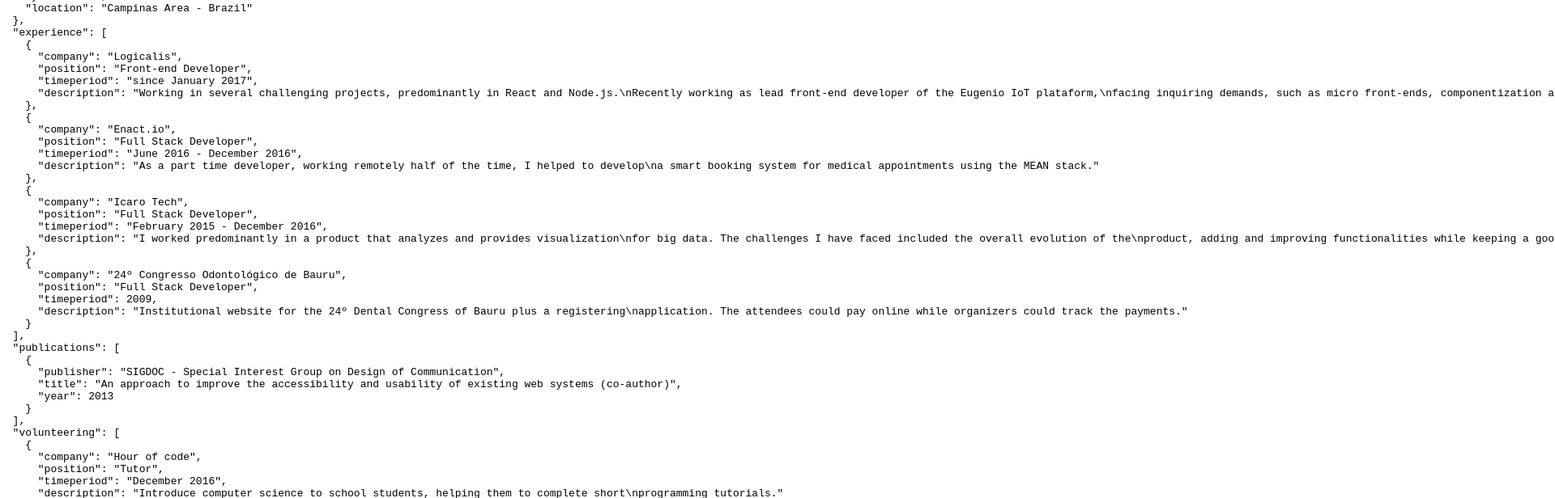
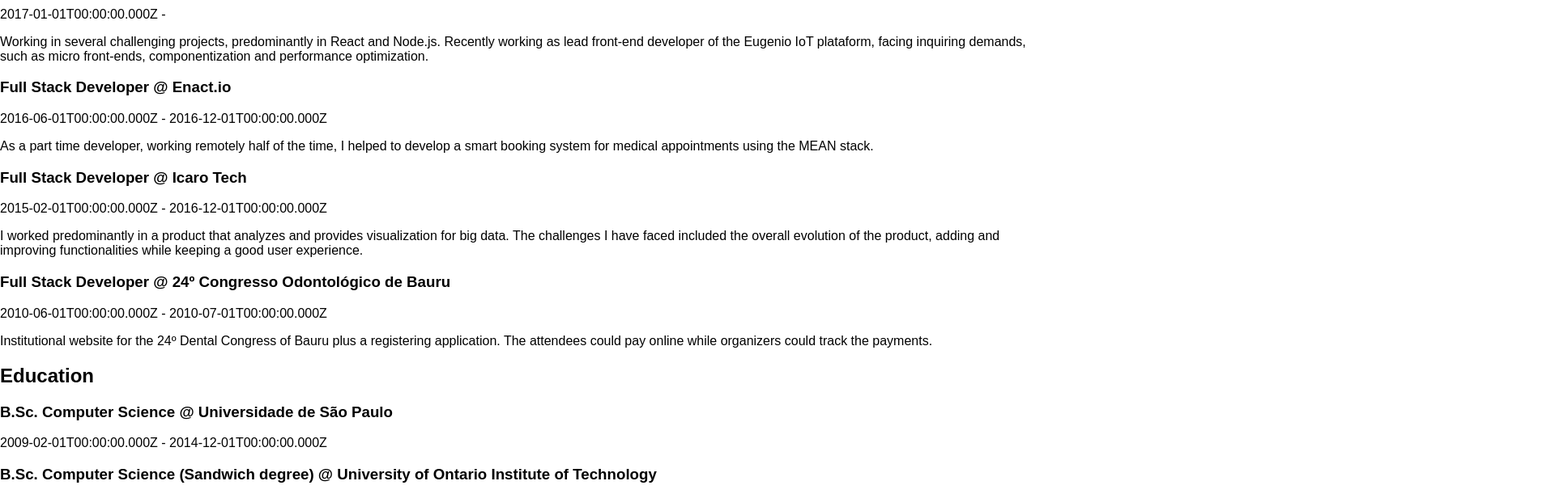
Before and after one commit to matheusramos/resume, a React (Create React App) app: page / in a window 1280 px wide. Shown: the part 160-776 px from the top of the page at 81% size, 1920 px wide, since content can reach past the window. Built offline with nearby package versions, Linux system fonts and the light colour scheme.

Commit message:
Add resume proto version
Adds work xp and education components.
Make some improvements over json format.

```diff
--- a/src/App.js
+++ b/src/App.js
@@ -1,9 +1,43 @@
-import React, { Component } from 'react';
+import React, { Component, Fragment } from 'react';
+
+import MainSection from './components/MainSection';
+import Experience from './components/Experience';
+import Education from './components/Education';
+
 import info from './data.json';
 
 class App extends Component {
   render() {
-    return <pre>{JSON.stringify(info, null, 2)}</pre>;
+    const { experience, education } = info;
+    return (
+      <Fragment>
+        <h1>{`${info.name.first} ${info.name.last}`}</h1>
+        <MainSection title="Work experience">
+          {experience.map(xp => (
+            <Experience
+              key={`${xp.title}-${xp.company}`}
+              company={xp.company}
+              position={xp.position}
+              startDate={xp.start && new Date(xp.start)}
+              endDate={xp.end && new Date(xp.end)}
+              description={xp.description}
+            />
+          ))}
+        </MainSection>
+        <MainSection title="Education">
+          {education.map(ed => (
+            <Education
+              key={`${ed.degree}-${ed.institute}`}
+              institute={ed.institute}
+              degree={ed.degree}
+              startDate={ed.start && new Date(ed.start)}
+              endDate={ed.end && new Date(ed.end)}
+              description={ed.description}
+            />
+          ))}
+        </MainSection>
+      </Fragment>
+    );
   }
 }
 
--- /dev/null
+++ b/src/components/Education.js
@@ -0,0 +1,23 @@
+import React from 'react';
+import PropTypes from 'prop-types';
+import MainEntry from './MainEntry';
+
+const Education = props => (
+  <MainEntry
+    title={props.degree}
+    place={props.institute}
+    startDate={props.startDate}
+    endDate={props.endDate}
+    description={props.description}
+  />
+);
+
+Education.propTypes = {
+  degree: PropTypes.string,
+  institute: PropTypes.string,
+  startDate: PropTypes.instanceOf(Date).isRequired,
+  endDate: PropTypes.instanceOf(Date),
+  description: PropTypes.string,
+};
+
+export default Education;
--- /dev/null
+++ b/src/components/Experience.js
@@ -0,0 +1,23 @@
+import React from 'react';
+import PropTypes from 'prop-types';
+import MainEntry from './MainEntry';
+
+const Experience = props => (
+  <MainEntry
+    title={props.position}
+    place={props.company}
+    startDate={props.startDate}
+    endDate={props.endDate}
+    description={props.description}
+  />
+);
+
+Experience.propTypes = {
+  company: PropTypes.string,
+  position: PropTypes.string,
+  startDate: PropTypes.instanceOf(Date).isRequired,
+  endDate: PropTypes.instanceOf(Date),
+  description: PropTypes.string,
+};
+
+export default Experience;
--- /dev/null
+++ b/src/components/MainEntry.js
@@ -0,0 +1,35 @@
+import React from 'react';
+import PropTypes from 'prop-types';
+
+const MainEntry = props => {
+  const { title, place, startDate, endDate, description } = props;
+  return (
+    <div>
+      <h3>
+        {title} @ {place}
+      </h3>
+      <p>
+        {startDate && startDate.toISOString()} -{' '}
+        {endDate && endDate.toISOString()}
+      </p>
+      <p>{description}</p>
+    </div>
+  );
+};
+
+MainEntry.defaultProps = {
+  place: null,
+  startDate: null,
+  endDate: null,
+  description: null,
+};
+
+MainEntry.propTypes = {
+  title: PropTypes.string.isRequired,
+  place: PropTypes.string,
+  startDate: PropTypes.instanceOf(Date).isRequired,
+  endDate: PropTypes.instanceOf(Date),
+  description: PropTypes.string,
+};
+
+export default MainEntry;
--- /dev/null
+++ b/src/components/MainSection.js
@@ -0,0 +1,8 @@
+import React, { Fragment } from 'react';
+
+export default props => (
+  <Fragment>
+    <h2>{props.title}</h2>
+    {props.children}
+  </Fragment>
+);
--- a/src/data.json
+++ b/src/data.json
@@ -14,25 +14,28 @@
     {
       "company": "Logicalis",
       "position": "Front-end Developer",
-      "timeperiod": "since January 2017",
+      "start": "2017-01-01",
       "description": "Working in several challenging projects, predominantly in React and Node.js.\nRecently working as lead front-end developer of the Eugenio IoT plataform,\nfacing inquiring demands, such as micro front-ends, componentization and\nperformance optimization."
     },
     {
       "company": "Enact.io",
       "position": "Full Stack Developer",
-      "timeperiod": "June 2016 - December 2016",
+      "start": "2016-06-01",
+      "end": "2016-12-01",
       "description": "As a part time developer, working remotely half of the time, I helped to develop\na smart booking system for medical appointments using the MEAN stack."
     },
     {
       "company": "Icaro Tech",
       "position": "Full Stack Developer",
-      "timeperiod": "February 2015 - December 2016",
+      "start": "2015-02-01",
+      "end": "2016-12-01",
       "description": "I worked predominantly in a product that analyzes and provides visualization\nfor big data. The challenges I have faced included the overall evolution of the\nproduct, adding and improving functionalities while keeping a good user experience."
     },
     {
       "company": "24º Congresso Odontológico de Bauru",
       "position": "Full Stack Developer",
-      "timeperiod": 2009,
+      "start": "2010-06-01",
+      "end": "2010-07-01",
       "description": "Institutional website for the 24º Dental Congress of Bauru plus a registering\napplication. The attendees could pay online while organizers could track the payments."
     }
   ],
@@ -53,14 +56,18 @@
   ],
   "education": [
     {
-      "degree": "Universidade de São Paulo",
-      "timeperiod": "2009 - 2014",
-      "description": "B.Sc. Computer Science"
+      "institute": "Universidade de São Paulo",
+      "degree": "B.Sc. Computer Science",
+      "start": "2009-02-01",
+      "end": "2014-12-01",
+      "description": ""
     },
     {
-      "degree": "University of Ontario Institute of Technology",
-      "timeperiod": "2012 - 2013",
-      "description": "B.Sc. Computer Science (Sandwich degree)"
+      "institute": "University of Ontario Institute of Technology",
+      "degree": "B.Sc. Computer Science (Sandwich degree)",
+      "start": "2012-09-01",
+      "end": "2013-12-01",
+      "description": ""
     }
   ],
   "skills": [
```
